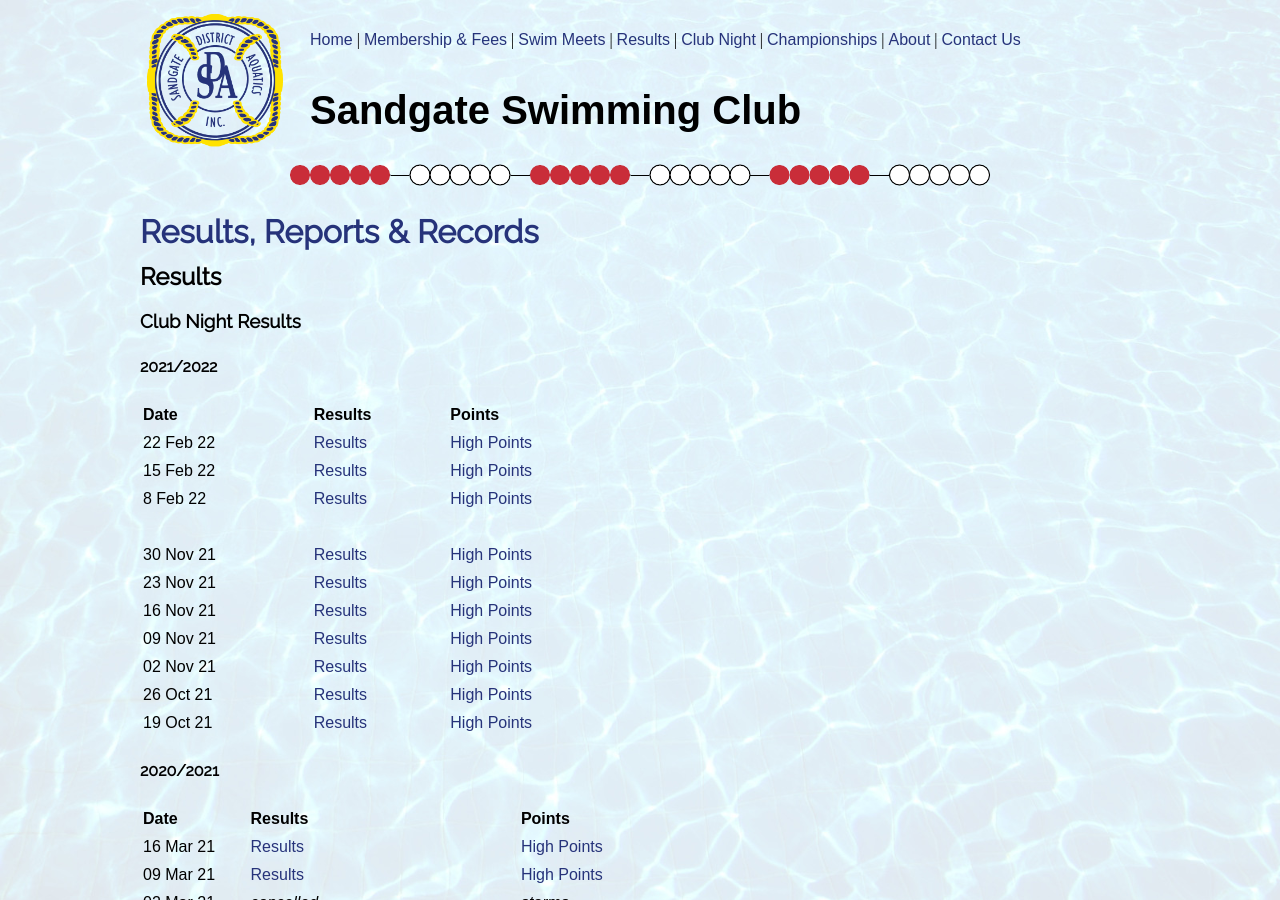
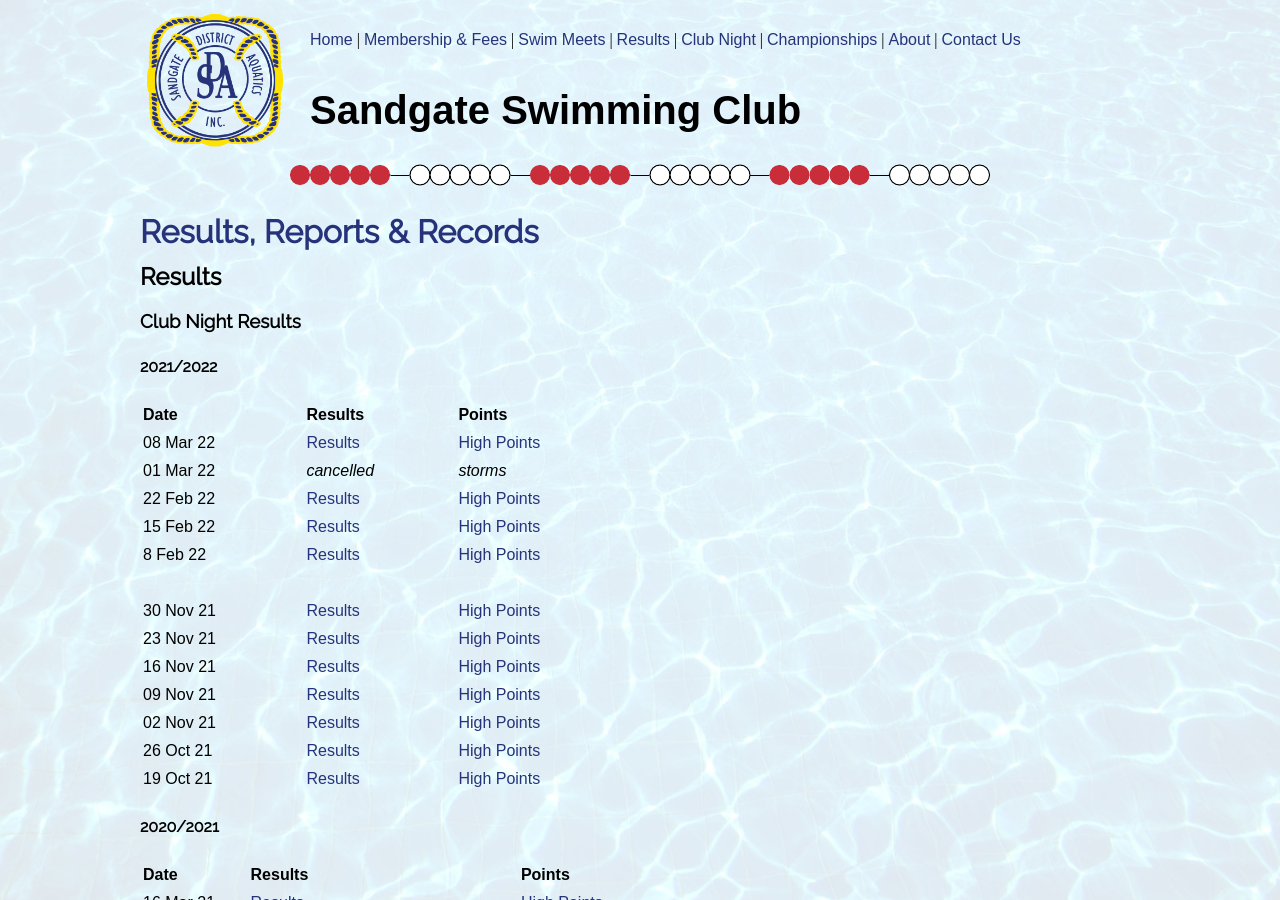
Before and after one commit to sandswim/website, a Jekyll site: the page built from pages/results.md, in a window 1280 px wide and 900 px high. Built offline with Jekyll 4.4.1, drawn with Linux system fonts in a browser that asks for light colours.

Commit message:
results 2022-03-08

```diff
--- a/pages/results.md
+++ b/pages/results.md
@@ -11,6 +11,8 @@ permalink: /results
 
 **Date** | **Results** | **Points**
 --- | --- | ---
+08 Mar 22 | [Results](files/results/ClubNight-2022-03-08.pdf) | [High Points](files/results/HighPoints-2022-03-08.pdf)
+01 Mar 22 | _cancelled_ | _storms_
 22 Feb 22 | [Results](files/results/ClubNight-2022-02-22.pdf) | [High Points](files/results/HighPoints-2022-02-22.pdf)
 15 Feb 22 | [Results](files/results/ClubNight-2022-02-15.pdf) | [High Points](files/results/HighPoints-2022-02-15.pdf)
 8 Feb 22 | [Results](files/results/ClubNight-2022-02-08.pdf) | [High Points](files/results/HighPoints-2022-02-08.pdf)
```
Also changed, not shown: 2 other files.
